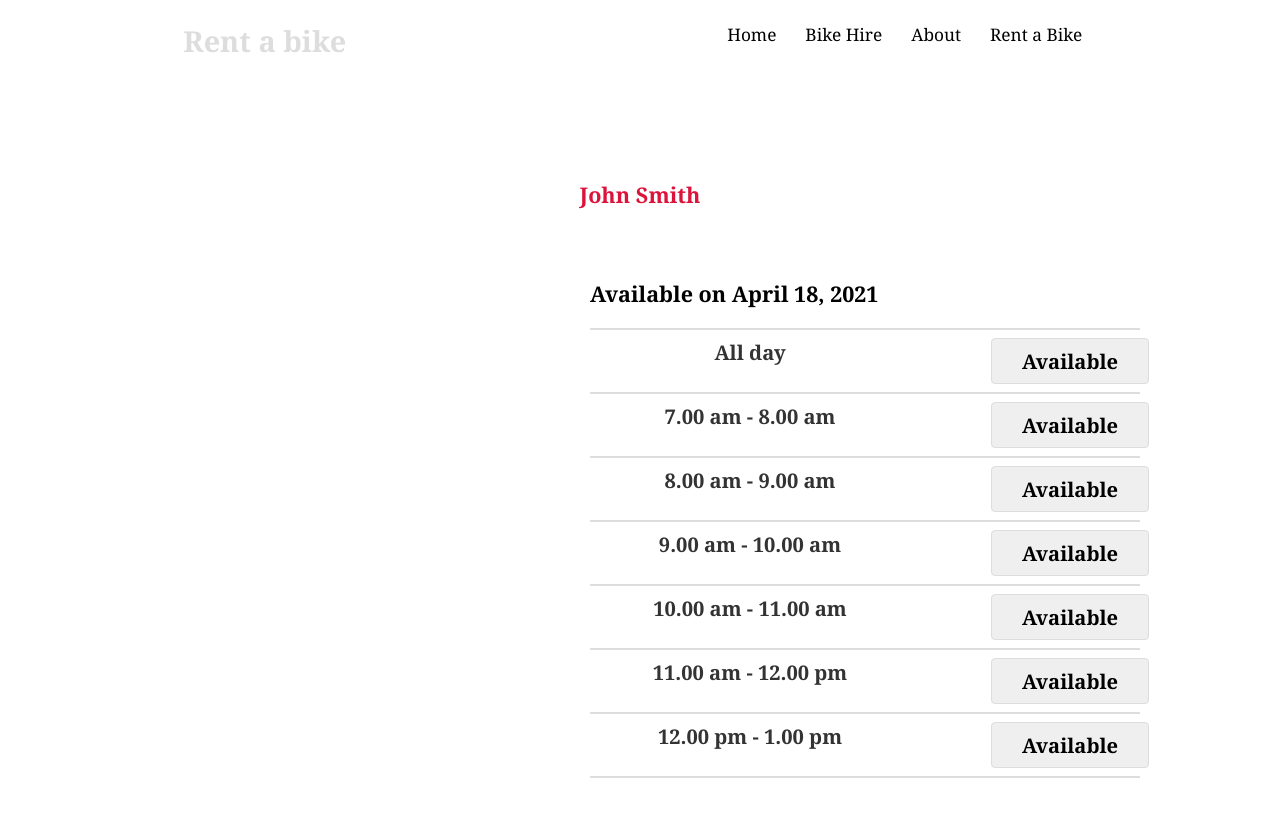
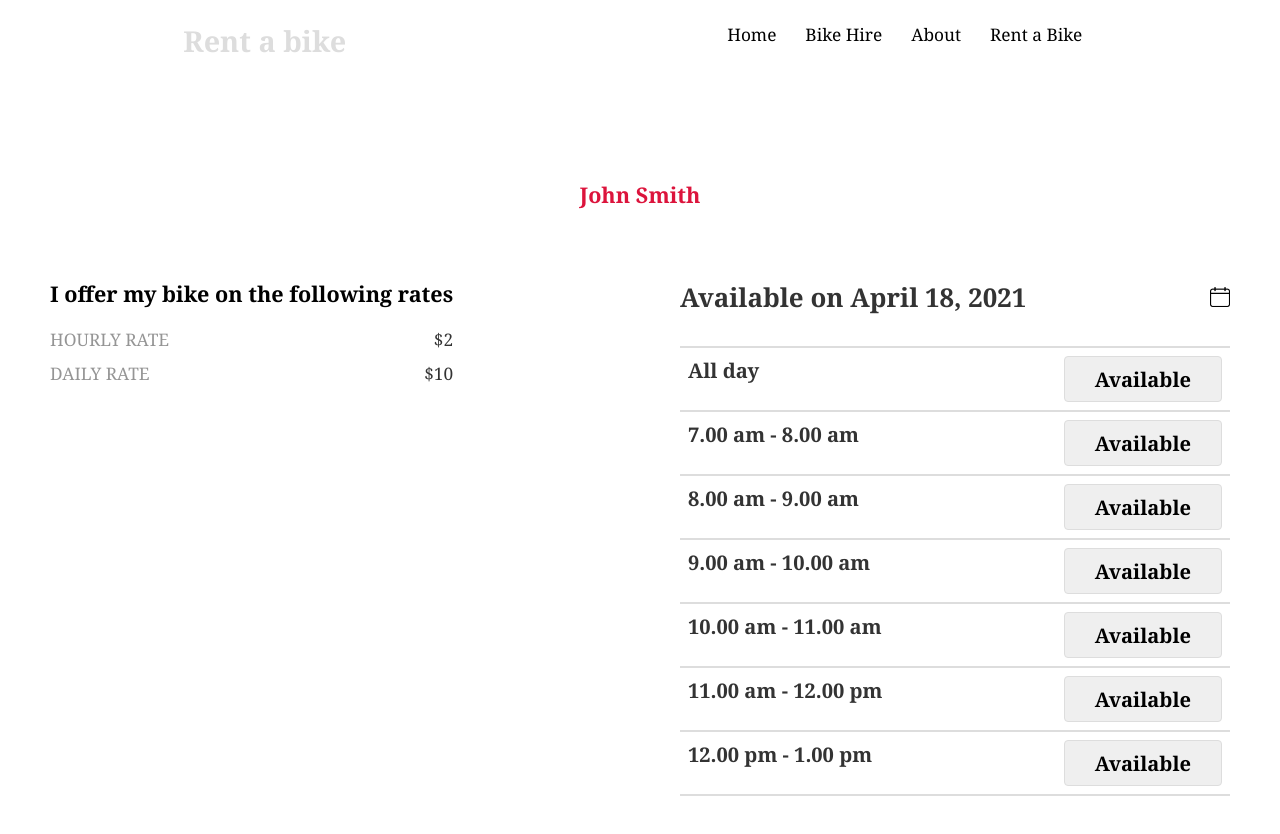
Before and after one commit to MbuguaGeorge/Bike-hire-app, a React (Create React App) app: page /providers in a window 1280 px wide. Shown: the top 834 px of the page. Built offline with nearby package versions, Linux system fonts and the light colour scheme.

Commit message:
created modal hire

```diff
--- a/package.json
+++ b/package.json
@@ -7,6 +7,7 @@
     "@testing-library/react": "^11.2.5",
     "@testing-library/user-event": "^12.7.3",
     "react": "^17.0.1",
+    "react-calendar": "^3.4.0",
     "react-dom": "^17.0.1",
     "react-router": "^5.2.0",
     "react-router-dom": "^5.2.0",
--- a/src/App.css
+++ b/src/App.css
@@ -77,6 +77,7 @@ nav ul li a:hover{
 
 .side__bar ul{
     display: flex;
+    justify-content: space-between;
 }
 
 .side__bar ul:hover{
@@ -87,9 +88,6 @@ nav ul li a:hover{
 .side__bar ul li{
     list-style: none;
     padding: 8px;
-    display: flex;
-    justify-content: center;
-    width: 40vh;
 }
 
 .side__bar ul li button{
@@ -100,3 +98,31 @@ nav ul li a:hover{
     font-weight: 700;
     font-size: 1.4rem;
 }
+
+.side__bar img{
+    width: 20px;
+    cursor: pointer;
+}
+
+.side__bar ol{
+    list-style: none;
+    display: flex;
+    justify-content: space-between;
+    align-items: baseline;
+}
+
+.left__side__bar{
+    float: left;
+    margin-top: 70px;
+    margin-left: 50px;
+}
+
+.left__side__bar h2{
+    margin-bottom: 20px;
+}
+
+.left__side__bar ul li{
+    display: flex;
+    justify-content: space-between;
+    width: 100%;
+}
--- a/src/component/provider.js
+++ b/src/component/provider.js
@@ -1,11 +1,29 @@
+import React, {useState} from 'react';
+import Calendar from 'react-calendar';
+import 'react-calendar/dist/Calendar.css';
+import calendar from '../images/calendar.png'
+
 function Provider(){
+
+    const [open, setOpen] = useState(false);
+
+    function clickHandler(){
+        setOpen(prevOpen => !prevOpen)
+    }
+
     return(
         <div>
             <section className="provider__page">
                 <h1>John Smith</h1>
                 <div className="provider">
                     <div className="side__bar">
-                        <h2>Available on April 18, 2021</h2>
+                        <ol>
+                            <li><h2>Available on April 18, 2021</h2></li>
+                            <li><img src={calendar} alt="calendar" onClick={clickHandler} /></li>
+                        </ol>
+                        <div className="calendar" style={{position: "absolute", display: open ? "block" : "none" }} >
+                            <Calendar />
+                        </div>
                         <hr />
                         <ul>
                             <li><h3>All day</h3></li>
@@ -43,6 +61,13 @@ function Provider(){
                         </ul>
                         <hr />
                     </div>
+                    <div className="left__side__bar">
+                        <h2>I offer my bike on the following rates</h2>
+                        <ul>
+                            <li><span>Hourly Rate</span> $2</li>
+                            <li><span>Daily Rate</span> $10</li>
+                        </ul>
+                    </div>
                 </div>
             </section>
         </div>
```
Also changed, not shown: src/images/calendar.png (added), 1 other file (tests, documents, lock files or other folders).
